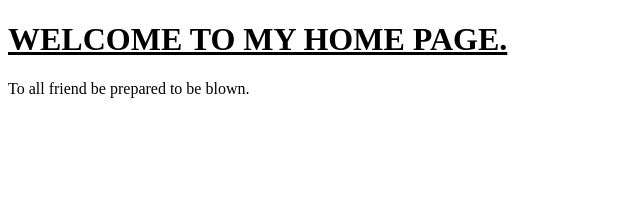
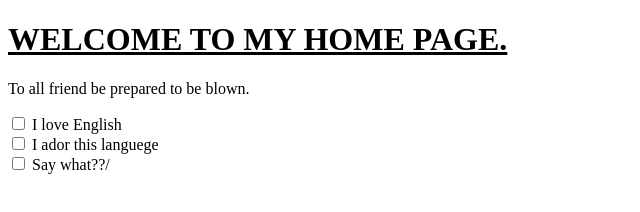
Before and after one commit to Pacifique151/pacifique151.github.io, a plain HTML site: page index.html in a window 1280 px wide. Shown: the whole page, without its empty margins (0-640 px from the left). Drawn offline with Linux system fonts and the light colour scheme.

Commit message:
Update index.html

```diff
--- a/index.html
+++ b/index.html
@@ -4,6 +4,12 @@
 
 <h1><U>WELCOME TO MY HOME PAGE.</U></h1>
 <p>To all friend be prepared to be blown.</p>
+<input type="checkbox" id="Language" name="Language1" value="English">
+<label for="Language1"> I love English</label><br>
+<input type="checkbox" id="Language2" name="Language2" value="Kinyarwanda">
+<label for="Language2"> I ador this languege</label><br>
+<input type="checkbox" id="Language3" name="Language" value="Kiswahili">
+<label for="Language3"> Say what??/</label><br>
 
 </body>
 </html>
```
